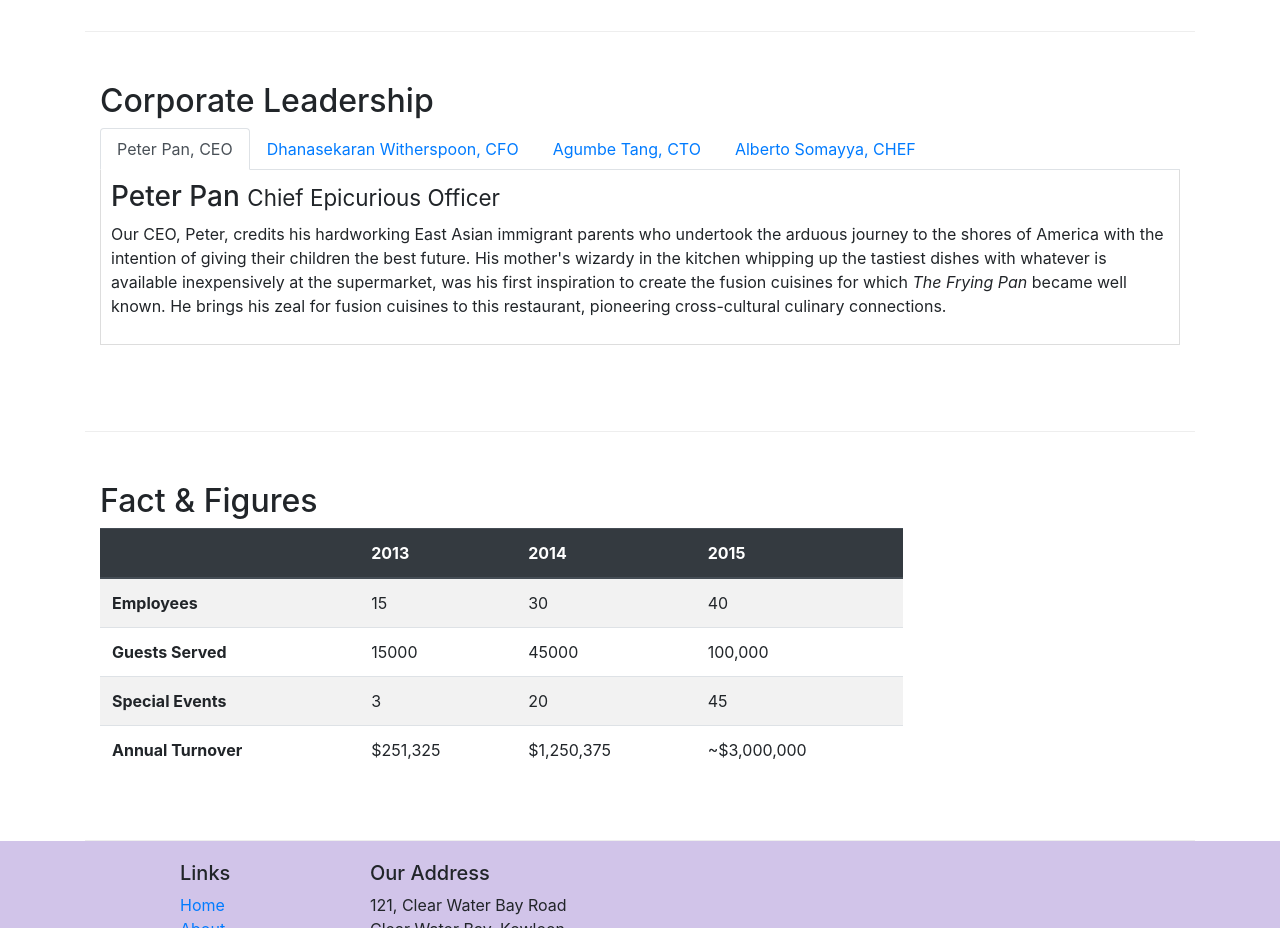
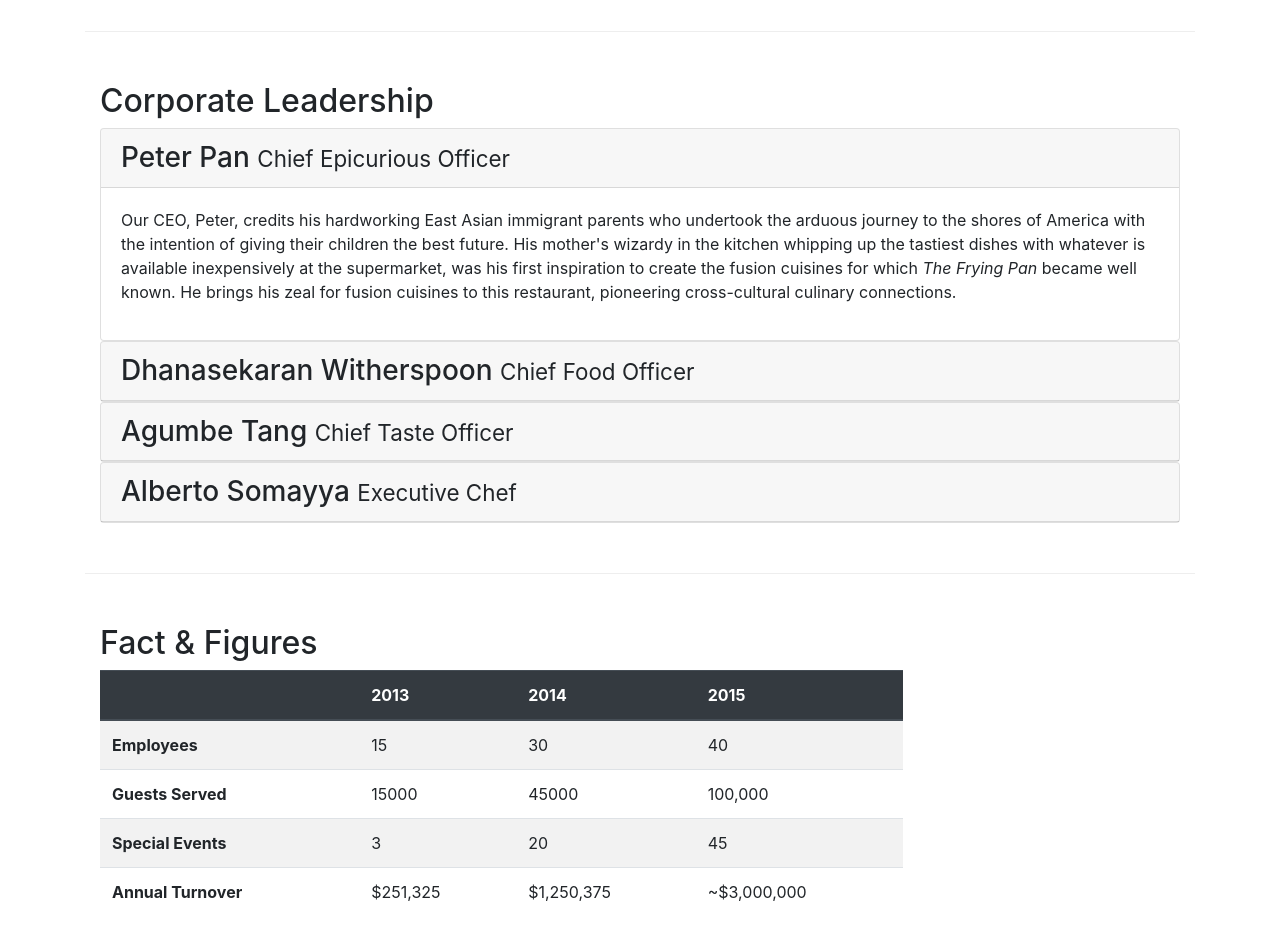
Before and after one commit to anuragmaharshi/bootstrap1, a website: page aboutus.html in a window 1280 px wide. Shown: the part 940-1868 px from the top of the page. Drawn offline with nearby package versions, Linux system fonts and the light colour scheme; files whose address does not match are found by name.

Commit message:
accoridion

```diff
--- a/aboutus.html
+++ b/aboutus.html
@@ -156,93 +156,108 @@
       <div class="row row-content">
         <div class="col-12">
           <h2>Corporate Leadership</h2>
-          <ul class="nav nav-tabs">
-            <li class="nav-item">
-              <a
-                class="nav-link active"
-                href="#peter"
-                role="tab"
-                data-toggle="tab"
-                >Peter Pan, CEO</a
-              >
-            </li>
-            <li class="nav-item">
-              <a class="nav-link" href="#danny" role="tab" data-toggle="tab"
-                >Dhanasekaran Witherspoon, CFO</a
-              >
-            </li>
-            <li class="nav-item">
-              <a class="nav-link" href="#agumpe" role="tab" data-toggle="tab"
-                >Agumbe Tang, CTO</a
-              >
-            </li>
-            <li class="nav-item">
-              <a class="nav-link" href="#alberto" role="tab" data-toggle="tab"
-                >Alberto Somayya, CHEF</a
-              >
-            </li>
-          </ul>
 
-          <div class="tab-content">
-            <div role="tabpanel" class="tab-pane fade show active" id="peter">
-              <h3>Peter Pan <small>Chief Epicurious Officer</small></h3>
+          <div id="accordion">
+            <div class="card">
+              <div class="card-header" role="tab" id="peterHeader">
+                <h3 class="mb-0">
+                  <a data-toggle="collapse" data-target="#peter">
+                    Peter Pan <small>Chief Epicurious Officer</small>
+                  </a>
+                </h3>
+              </div>
+              <div class="collapse show" id="peter" data-parent="#accordion">
+                <div class="card-body">
                   <p class="d-none d-sm-block">
                     Our CEO, Peter, credits his hardworking East Asian immigrant
                     parents who undertook the arduous journey to the shores of
                     America with the intention of giving their children the best
                     future. His mother's wizardy in the kitchen whipping up the
-                tastiest dishes with whatever is available inexpensively at the
-                supermarket, was his first inspiration to create the fusion
-                cuisines for which
-                <em>The Frying Pan</em> became well known. He brings his zeal
-                for fusion cuisines to this restaurant, pioneering
+                    tastiest dishes with whatever is available inexpensively at
+                    the supermarket, was his first inspiration to create the
+                    fusion cuisines for which
+                    <em>The Frying Pan</em> became well known. He brings his
+                    zeal for fusion cuisines to this restaurant, pioneering
                     cross-cultural culinary connections.
                   </p>
                 </div>
-            <div role="tabpanel" class="tab-pane fade" id="danny">
-              <h3>
+              </div>
+            </div>
+
+            <div class="card">
+              <div class="card-header" role="tab" id="dannyHeader">
+                <h3 class="mb-0">
+                  <a data-toggle="collapse" data-target="#danny">
                     Dhanasekaran Witherspoon <small>Chief Food Officer</small>
+                  </a>
                 </h3>
+              </div>
+              <div class="collapse" id="danny" data-parent="#accordion">
+                <div class="card-body">
                   <p class="d-none d-sm-block">
                     Our CFO, Danny, as he is affectionately referred to by his
-                colleagues, comes from a long established family tradition in
-                farming and produce. His experiences growing up on a farm in the
-                Australian outback gave him great appreciation for varieties of
-                food sources. As he puts it in his own words,
+                    colleagues, comes from a long established family tradition
+                    in farming and produce. His experiences growing up on a farm
+                    in the Australian outback gave him great appreciation for
+                    varieties of food sources. As he puts it in his own words,
                     <em
                       >Everything that runs, wins, and everything that stays,
                       pays!</em
                     >
                   </p>
                 </div>
+              </div>
+            </div>
 
-            <div role="tabpanel" class="tab-pane fade" id="agumpe">
-              <h3>Agumbe Tang <small>Chief Taste Officer</small></h3>
+            <div class="card">
+              <div class="card-header" role="tab" id="agumbeHeader">
+                <h3 class="mb-0">
+                  <a data-toggle="collapse" data-target="#agumbe">
+                    Agumbe Tang <small>Chief Taste Officer</small>
+                  </a>
+                </h3>
+              </div>
+              <div class="collapse" id="agumbe" data-parent="#accordion">
+                <div class="card-body">
                   <p class="d-none d-sm-block">
-                Blessed with the most discerning gustatory sense, Agumbe, our
-                CTO, personally ensures that every dish that we serve meets his
-                exacting tastes. Our chefs dread the tongue lashing that ensues
-                if their dish does not meet his exacting standards. He lives by
-                his motto,
+                    Blessed with the most discerning gustatory sense, Agumbe,
+                    our CTO, personally ensures that every dish that we serve
+                    meets his exacting tastes. Our chefs dread the tongue
+                    lashing that ensues if their dish does not meet his exacting
+                    standards. He lives by his motto,
                     <em>You click only if you survive my lick.</em>
                   </p>
                 </div>
-            <div role="tabpanel" class="tab-pane fade" id="alberto">
-              <h3>Alberto Somayya <small>Executive Chef</small></h3>
+              </div>
+            </div>
+
+            <div class="card">
+              <div class="card-header" role="tab" id="albertoHeader">
+                <h3 class="mb-0">
+                  <a data-toggle="collapse" data-target="#alberto">
+                    Alberto Somayya <small>Executive Chef</small>
+                  </a>
+                </h3>
+              </div>
+              <div class="collapse" id="alberto" data-parent="#accordion">
+                <div class="card-body">
                   <p class="d-none d-sm-block">
-                Award winning three-star Michelin chef with wide International
-                experience having worked closely with whos-who in the culinary
-                world, he specializes in creating mouthwatering Indo-Italian
-                fusion experiences. He says,
+                    Award winning three-star Michelin chef with wide
+                    International experience having worked closely with whos-who
+                    in the culinary world, he specializes in creating
+                    mouthwatering Indo-Italian fusion experiences. He says,
                     <em
-                  >Put together the cuisines from the two craziest cultures, and
-                  you get a winning hit! Amma Mia!</em
+                      >Put together the cuisines from the two craziest cultures,
+                      and you get a winning hit! Amma Mia!</em
                     >
                   </p>
                 </div>
               </div>
             </div>
           </div>
+        </div>
+      </div>
+
       <div class="row row-content">
         <div class="col-12 col-sm-9">
           <h2>Fact &amp; Figures</h2>
```
Lines whose indentation alone changed are shown as unchanged.
